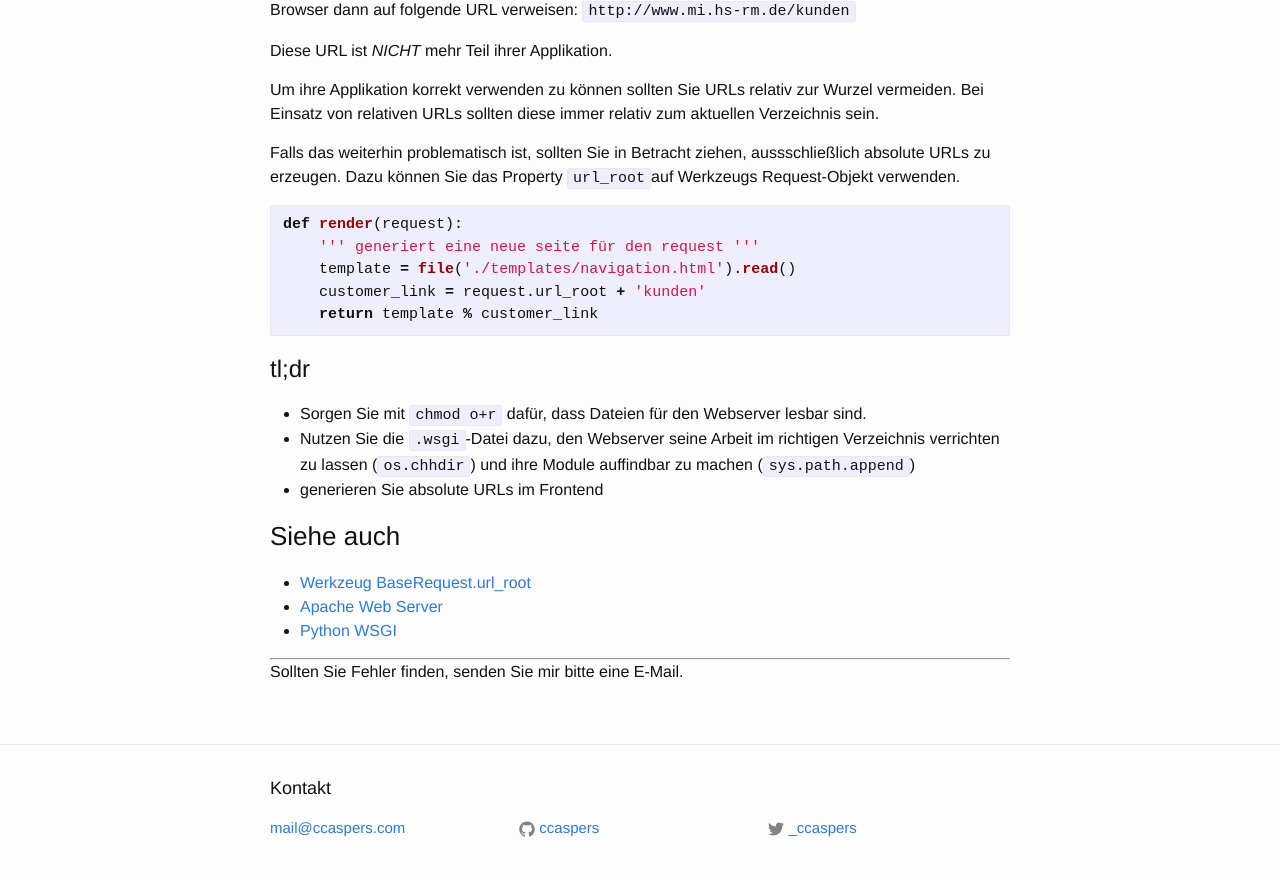
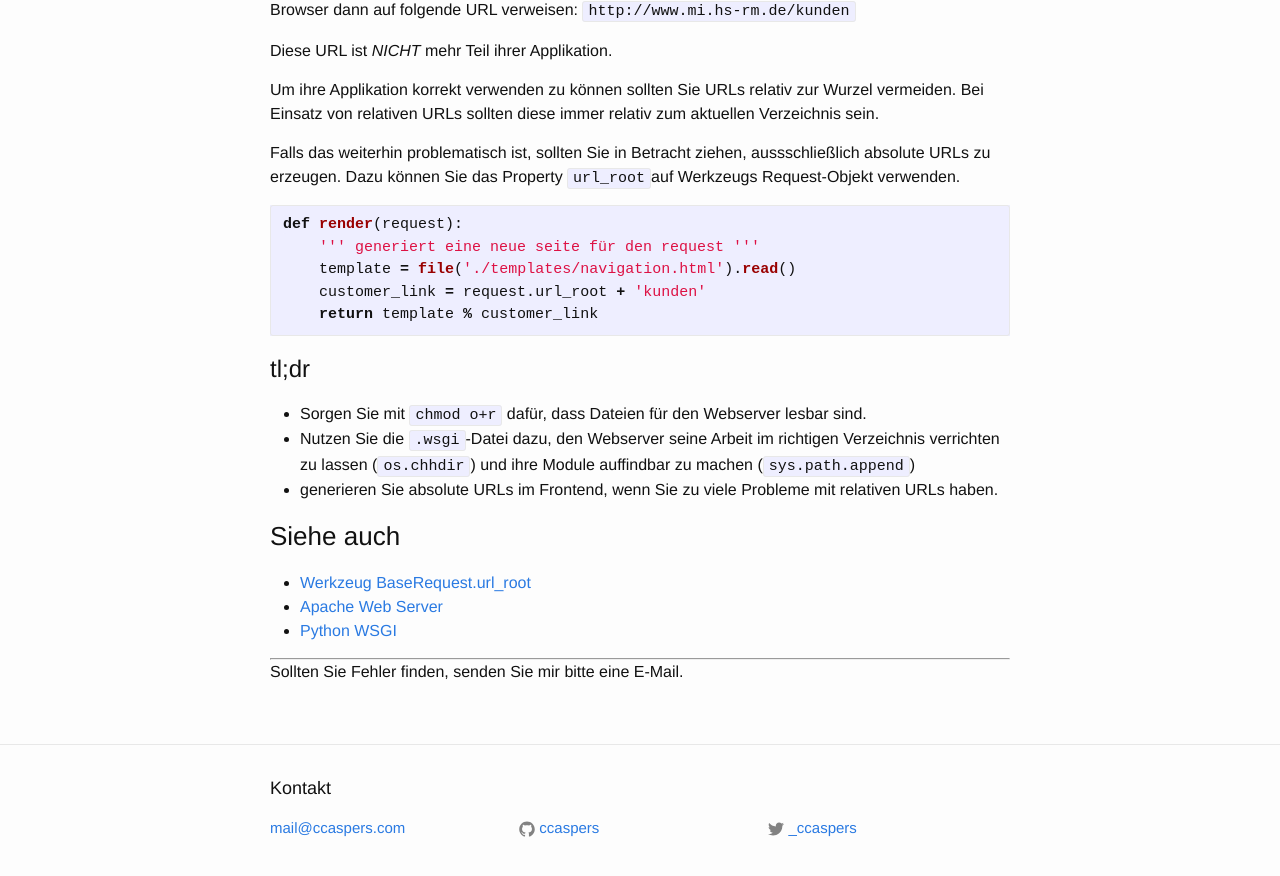
Before and after one commit to ccaspers/ccaspers.github.io, a Jekyll site: the page built from _posts/2016-06-02-wsgi-deployment.md, in a window 1280 px wide and 900 px high, scrolled down 3235 px. Shown: the top 876 px of the window. Built offline with Jekyll 4.4.1, drawn with Linux system fonts in a browser that asks for light colours; Markdown is read by kramdown in place of the engine named in the settings.

Commit message:
update tldr

```diff
--- a/_posts/2016-06-02-wsgi-deployment.md
+++ b/_posts/2016-06-02-wsgi-deployment.md
@@ -174,7 +174,8 @@ def render(request):
 - Nutzen Sie die `.wsgi`-Datei dazu, den Webserver seine Arbeit im richtigen
   Verzeichnis verrichten zu lassen (`os.chhdir`) und ihre Module auffindbar zu
   machen (`sys.path.append`)
-- generieren Sie absolute URLs im Frontend
+- generieren Sie absolute URLs im Frontend, wenn Sie zu viele Probleme mit
+  relativen URLs haben.
 
 ### Siehe auch
 - [Werkzeug BaseRequest.url_root](http://werkzeug.pocoo.org/docs/0.11/wrappers/#werkzeug.wrappers.BaseRequest.url_root)
```
